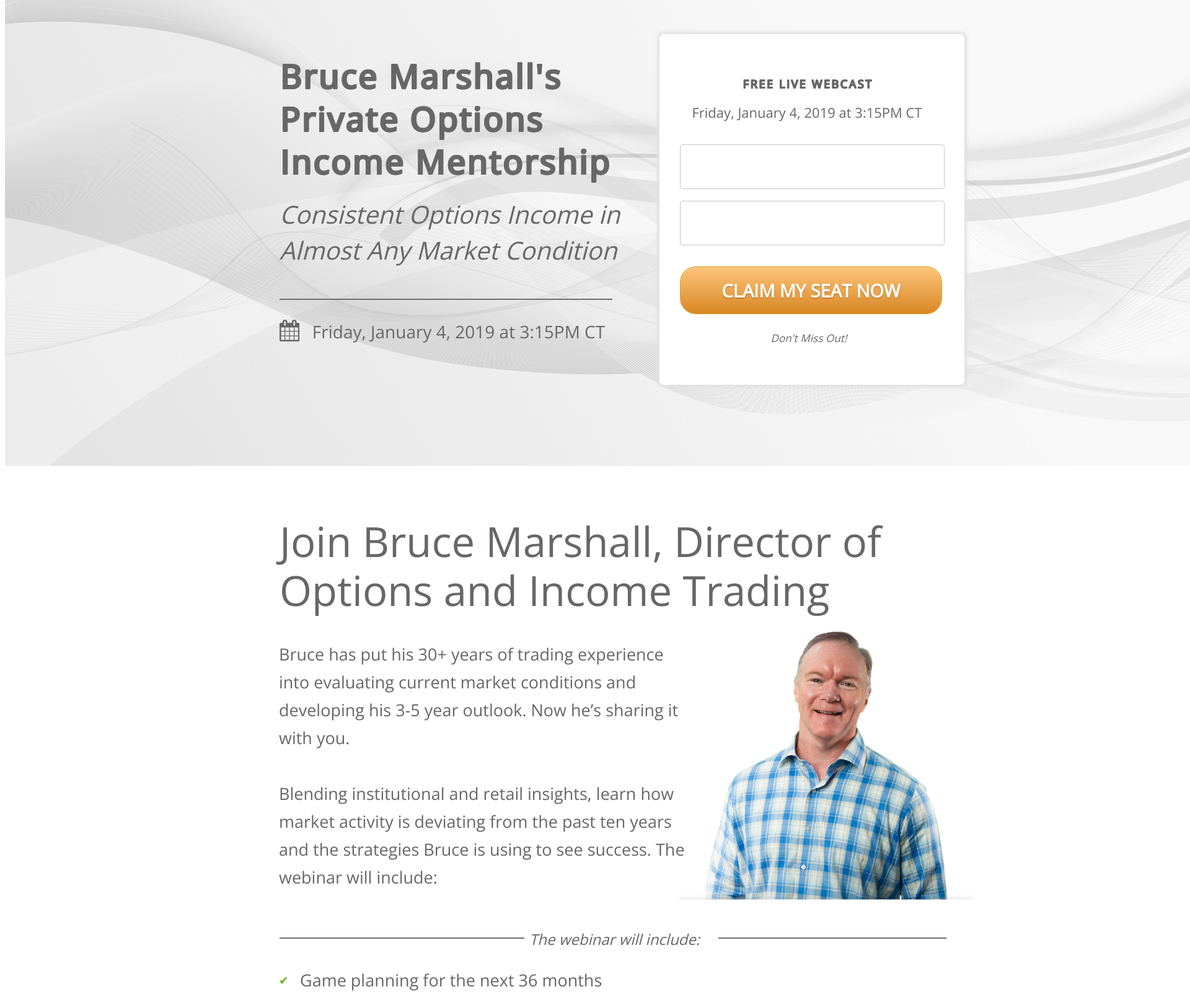
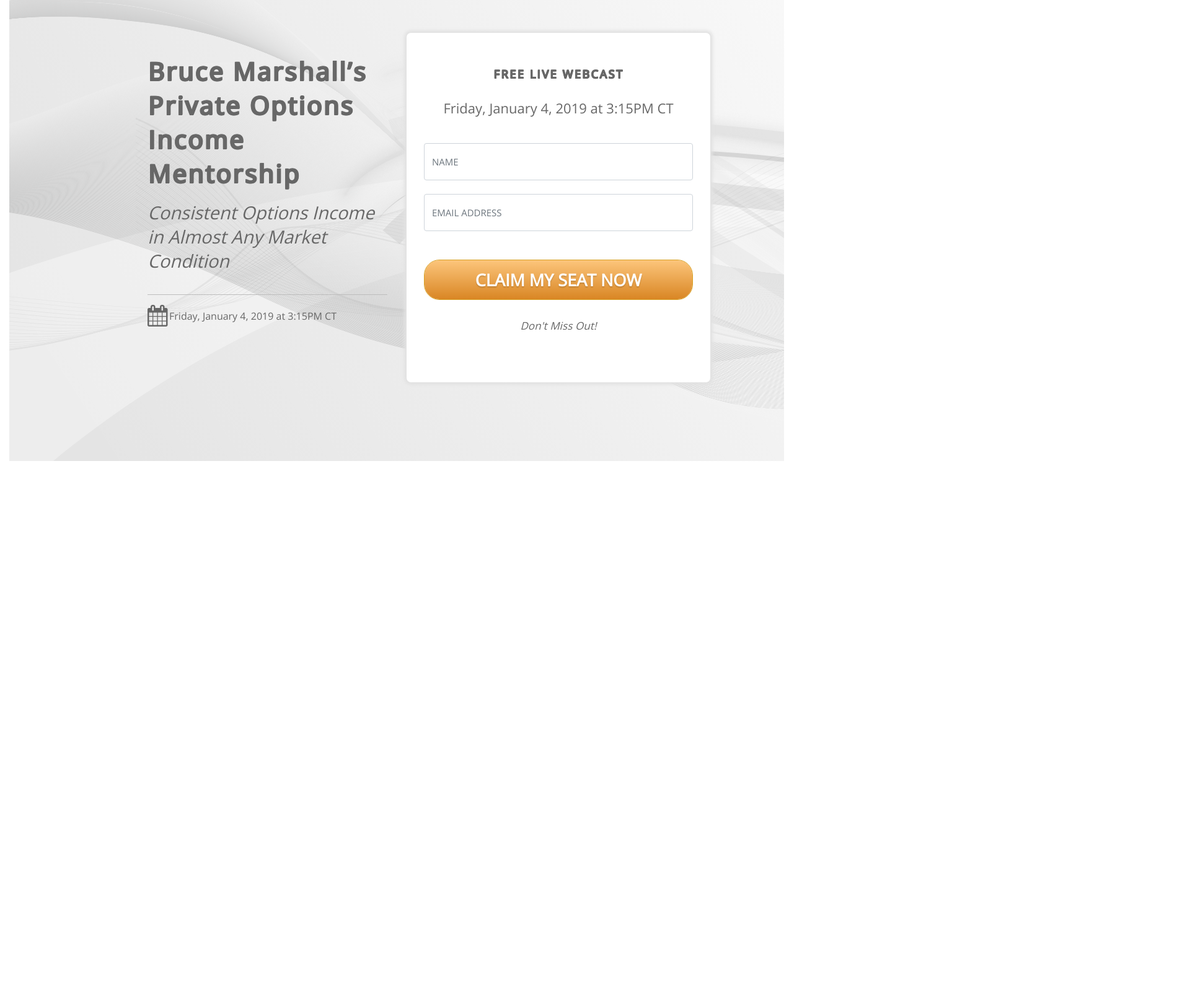
Before and after one commit to davidho104/bruce-mentorship, a plain HTML site: page index.html in a window 1280 px wide. Shown: the part 200-1801 px from the top of the page at 62% size, 1920 px wide, since content can reach past the window. After the commit the page ends 944 px from the top, so only its background shows below. Drawn offline with nearby package versions, Linux system fonts and the light colour scheme.

Commit message:
Added responsiveness, unfinished

```diff
--- a/assets/style.css
+++ b/assets/style.css
@@ -1,76 +1,45 @@
-.nav{
-    left: 0px;
-    width: 2000px;
+*{
+    font-family: 'Open Sans'
+}
+nav{
+    /* left: 0px; */
+    width: 100%;
     height: 148px;
     background: #0C2434 0% 0% no-repeat padding-box;
-}
-.logo{
-    position: absolute;
-    top: 54px;
-    left: 779px;
-    width: 443px;
-    height: 39px;
-    background: transparent url('./img/Trademark-ST-Logo-White.png') 0% 0% no-repeat padding-box;
+    /* float:center; */
+    /* text-align: center; */
 }
 .first-body{
-    top: 148px;
-    left: 0px;
-    width: 2000px;
+    padding-top: 104px;
+    width: 100%;
     height: 796px;
     background: transparent url('./img/Group\ 2138.png') 0% 0% no-repeat padding-box;
 }
-.first-text{
-    position: absolute;
-    top: 288px;
-    left: 451px;
-    width: 574px;
-    height: 216px;
-    text-align: left;
-    font: bold 53px/69px 'Open Sans';
+#first-text{
+    padding-top: 35px;
+    font: bold 40px 'Open Sans';
     text-shadow: 0px 1px, 1.5px 0px, 1px 0.5px;
     letter-spacing: 3px;
     color: #676767;
 }
-.second-text{
-    position: absolute;
-    top: 517px;
-    left: 451px;
-    width: 553px;
-    height: 126px;
-    text-align: left;
-    font: italic 40px/58px 'Open Sans';
+#second-text{
+    padding-top: 16px;
+    padding-bottom: 35px;
+    font: italic 29px 'Open Sans';
     color: #676767;
 }
-.line-decoration{
-    position: absolute;
-    top: 682px;
-    left: 451px;
-    width: 535px;
-    height: 0px;
-    border: 1px solid #707070;
+#line-decoration{
+    /* padding: 23px 0px 0px 0px; */
+    border-bottom: 1.5px solid #bdbdbd;
 }
-.calendar{
-    position: absolute;
-    top: 716px;
-    left: 451px;
-    width: 32px;
-    height: 35px;
-    background: transparent url('./img/Group\ 2084.png') 0% 0% no-repeat padding-box;
+#calendar{
+    padding-top: 16px;
 }
-.date{
-    position: absolute;
-    top: 722px;
-    left: 496px;
-    width: 488px;
-    height: 39px;
-    text-align: center;
-    font: 28px/26px 'Open Sans';
+#date{
+    padding-top: 22px;
     color: #676767;
 }
-.form{
-    position: absolute;
-    top: 254px;
-    left: 1063px;
+.form-box{
     width: 492px;
     height: 566px;
     border: 1px solid #E2E2E2;
@@ -78,249 +47,73 @@
     background: white;
     /* box-shadow: 5px 5px #E2E2E2; */
     box-shadow: 0px 0px 5px 3px #E2E2E2;
-
 }
 .form-description{
-    position: absolute;
-    top: 306px;
-    left: 1192px;
-    width: 222px;
-    height: 26px;
+    padding-top: 54px;
     text-align: center;
-    font: bold 18px/59px 'Open Sans';
+    font: bold 18px 'Open Sans';
     text-shadow: 0px 1px, 1px 0px, 1px 1px;
     letter-spacing: 2.6px;
     color: #676767;
 }
 .form-date{
-    position: absolute;
-    top: 364px;
-    left: 1109px;
-    width: 386px;
-    height: 32px;
+    padding-top: 28px;
     text-align: center;
-    font: 22px/34px 'Open Sans';
+    text-align: center;
+    font: 22px 'Open Sans';
     color: #676767;
 }
-.form-name{
-    position: absolute;
-    top: 433px;
-    left: 1097px;
-    width: 403px;
-    height: 68px;
-    background: #FFFFFF 0% 0% no-repeat padding-box;
-    border: 1px solid #C6C6C6;
-    border-radius: 4px;
+#nameInput{
+    padding: 42px 0px 6px 0px;
 }
-.form-email{
-    position: absolute;
-    top: 524px;
-    left: 1097px;
-    width: 403px;
-    height: 68px;
-    background: #FFFFFF 0% 0% no-repeat padding-box;
-    border: 1px solid #C6C6C6;
-    border-radius: 4px;
+#emailInput{
+    padding: 0px 0px 30px 0px;
 }
-input{
-    font-size: 18px;
-    padding-left: 20px;
-}
-::placeholder{
-    position: absolute;
-    top: 453px;
-    left: 1124px;
-    width: 51px;
-    height: 24px;
-    text-align: left;
-    font: 18px/24px open;
-    color: #CCCCCC;
-}
-button{
-    position: absolute;
-    top: 630px;
-    left: 1097px;
-    width: 423px;
-    height: 77px;
+.claim-button{
+    width: 100%;
+    height: 65px;
     background: transparent linear-gradient(180deg, #FCC57B 0%, #D98624 100%) 0% 0% no-repeat padding-box;
     border: 1px solid #D8A124;
     border-radius: 25px;
     text-align: center;
-    font: bold 29px/39px 'Open Sans';
+    font: bold 27px 'Open Sans';
     color: #FFFFFF;
     text-shadow: 0px 2px 2px #00000029;
     text-decoration: none;
 }
-button:focus{outline: none;}
+form{
+    padding: 0px 13px 0px 13px;
+}
 .miss-out-text{
-    position: absolute;
-    top: 734px;
-    left: 1243px;
-    width: 124px;
-    height: 24px;
+    padding-top: 30px;
     text-align: center;
-    font: italic 17px/24px 'Open Sans';
+    font: italic 17px 'Open Sans';
     letter-spacing: 0.1px;
     color: #676767;
 }
-.second-body{
-    top: 0px;
-    left: 0px;
-    width: 2000px;
-    /* height: 1615px; */
-    /* height: 130%; */
-    background: #FFFFFF 0% 0% no-repeat padding-box;
-}
-.second-header{
-    position: absolute;
-    top: 1034px;
-    left: 451px;
-    width: 1100px;
-    height: 171px;
-    text-align: left;
-    font: lighter 67px/79px 'Open Sans';
-    letter-spacing: 0;
-    color: #676767;
-}
-.paragraph{
-    position: absolute;
-    top: 1233px;
-    left: 450px;
-    width: 668px;
-    height: 400px;
-    text-align: left;
-    font: 27px/45px 'Open Sans';
-    letter-spacing: 0;
-    color: #676767;
-}
-.portrait{
-    position: absolute;
-    top: 1179px;
-    left: 1068px;
-    width: 521px;
-    height: 507px;
-    background: transparent url('./img/Group\ 2137.png') 0% 0% no-repeat padding-box;
-}
-.divider-one{
-    position: absolute;
-    top: 1713px;
-    left: 451px;
-    width: 393px;
-    height: 0px;
-    border: .7px solid #707070;
-}
-.divider-two{
-    position: absolute;
-    top: 1693px;
-    left: 854px;
-    width: 293px;
-    height: 37px;
-    text-align: left;
-    font: italic 24px/45px 'Open Sans';
-    letter-spacing: 0;
-    color: #676767;
-}
-.divider-three{
-    position: absolute;
-    top: 1713px;
-    left: 1159px;
-    width: 366px;
-    height: 0px;
-    border: .7px solid #707070;
-}
-.checkmark{
-    position: absolute;
-    top: 1771px;
-    left: 450px;
-    width: 23px;
-    height: 18px;
-    color:#63B511;
-    font-size: 19px;
-}
-.list-includes{
-    position: absolute;
-    top: 1760px;
-    left: 484px;
-    width: 1041px;
-    height: 403px;
-    text-align: left;
-    font: 27px/44px 'Open Sans';
-    letter-spacing: 0;
-    color: #676767;
-}
-.addition{
-    position: absolute;
-    top: 2176px;
-    left: 433px;
-    width: 51px;
-    height: 51px;
-    background: transparent url('./img/Group\ 2140.png') 0% 0% no-repeat padding-box;
-    z-index: 1;
-}
-.bonus{
-    position: absolute;
-    top: 2222px;
-    left: 494px;
-    width: 1013px;
-    height: 82px;
-    text-align: left;
-    font: bold 27px/45px 'Open Sans';
-    letter-spacing: 0;
-    color: #676767;
-}
-.bonus-border{
-    position: absolute;
-    top: 2190px;
-    left: 450px;
-    width: 1100px;
-    height: 146px;
-    border: 1px solid #E2E2E2;
-    border-radius: 8px;
-}
-.footer{
-    position: absolute;
-    top: 2427px;
-    left: 0px;
-    width: 2000px;
-    height: 148px;
-    background: #0C2434 0% 0% no-repeat padding-box;
-}
-.footer-logo{
-    position: absolute;
-    top: 2491px;
-    left: 363px;
-    width: 225px;
-    height: 20px;
-    z-index: 1;
-}
-.footer-divider{
-    position: absolute;
-    top: 2473px;
-    left: 623px;
-    width: 0px;
-    height: 58px;
-    border: .7px solid #FFFFFF;
-}
-.footer-info{
-    position: absolute;
-    top: 2486px;
-    left: 659px;
-    width: 978px;
-    height: 30px;
-    text-align: left;
-    font: 19px/33px 'Open Sans';
-    color: white;
-    letter-spacing: .3px;
-}
-.email-link{
-    color: #36B8E5;
+.form-control{
+    height:60px;
+    font-size: 15px;
+    font-weight: 100;
 }
 
-/* @media screen and (max-width: 1060px){
-    #primary { width: 67%; }
-    #secondary { width: 30%; margin-left: 3%; }
+
+
+
+
+/* 1200px for large desktops */
+@media (max-width: 992px){
+
 }
-@media screen and (max-width: 768px){
-    #primary { width: 100%; }
-    #secondary { width: 100%; margin: 0; border: none; }
+@media (max-width: 768px){
+
+}
+@media (max-width: 576px){
+
+}
+
+
+/* BS padding fix
+[class*="col-"]{
+    padding: 1rem;
 } */
--- a/index.html
+++ b/index.html
@@ -5,52 +5,47 @@
     <meta name="viewport" content="width=device-width, initial-scale=1.0">
     <meta http-equiv="X-UA-Compatible" content="ie=edge">
     <title>Bruce-Mentorship</title>
+    <link rel="stylesheet" href="https://stackpath.bootstrapcdn.com/bootstrap/4.1.3/css/bootstrap.min.css" integrity="sha384-MCw98/SFnGE8fJT3GXwEOngsV7Zt27NXFoaoApmYm81iuXoPkFOJwJ8ERdknLPMO"
+    crossorigin="anonymous">
     <link href="https://fonts.googleapis.com/css?family=Open+Sans&display=swap" rel="stylesheet">
     <link rel="stylesheet" href="assets/style.css">
 </head>
 <body>
-    <div class="nav"></div>
-    <div class="logo"></div>
-    <div class="first-body"></div>
-    <div class="first-text">Bruce Marshall's Private Options Income Mentorship</div>
-    <div class="second-text">Consistent Options Income in Almost Any Market Condition</div>
-    <div class="line-decoration"></div>
-    <div class="calendar"></div>
-    <div class="date">Friday, January 4, 2019 at 3:15PM CT</div>
-    <div class="form"></div>
-    <div class="form-description">FREE LIVE WEBCAST</div>
-    <div class="form-date">Friday, January 4, 2019 at 3:15PM CT</div>
-    <form>
-        <input id="auto-name" class="form-name" type="text" name="FIRSTNAME" placeholder="NAME" required autocomplete="FIRSTNAME">
-        <input id="auto-email" class="form-email" type="email" name="EMAIL@EMAIL.COM" placeholder="EMAIL ADDRESS" required autocomplete="EMAIL@EMAIL.COM">
-        <!-- <input type="submit"> -->
-         <!-- Add validation and allow enter keypress  -->
-    </form>
-    <script>
-        if(window.location.search.substring(1).split("?")[0].split("=")[1] && window.location.search.substring(1).split("?")[1].split("=")[1]){
-            let email = window.location.search.substring(1).split("?")[0].split("=")[1]
-            let fname = window.location.search.substring(1).split("?")[1].split("=")[1]
-            document.getElementById('auto-name').value=fname;
-            document.getElementById('auto-email').value=email;
-        }
-    </script>
-    <button type="button" onclick="alert('Congratulations, seat successfully claimed!')">CLAIM MY SEAT NOW</button>
-    <div class="miss-out-text">Don't Miss Out!</div>
-    <div class="second-body"></div>
-    <div class="second-header">Join Bruce Marshall, Director of Options and Income Trading</div>
-    <div class="paragraph">Bruce has put his 30+ years of trading experience into evaluating current market conditions and developing his 3-5 year outlook. Now he’s sharing it with you. <br><br> Blending institutional and retail insights, learn how market activity is deviating from the past ten years and the strategies Bruce is using to see success. The webinar will include:</div>
-    <div class="portrait"></div>
-    <div class="divider-one"></div>
-    <div class="divider-two"> The webinar will include: </div>
-    <div class="divider-three"></div>
-    <div class="checkmark">✔<br><br><br><br>✔<br><br><br><br>✔<br><br><br><br><br><br>✔</div>
-    <div class="list-includes">Game planning for the next 36 months <br><br> How to use the Greeks to defend your trades <br><br> Beta weight techniques to identify risks, opportunities and how to take advantage of those opportunities <br><br> Portfolio management based on institutional, market-moving activity, creating trading opportunities for retail traders</div>
-    <div class="addition"></div>
-    <div class="bonus">Bonus: Sneak peek at the strategy Bruce is currently using in these volatile markets that has had over a 70% success rate</div>
-    <div class="bonus-border"></div>
-    <div class="footer"></div>
-    <img class="footer-logo" src="./assets/img/Trademark-ST-Logo-White.png" alt="Logo">
-    <div class="footer-divider"></div>
-    <div class="footer-info"><a class="email-link" href="mailto:support@simplertrading.com">support@simplertrading.com</a> &nbsp; - &nbsp;  4300 N Quinlan Park Rd &nbsp; - &nbsp; Austin, TX 78732 &nbsp; - &nbsp; 512-266-8659</div>
+    <div class="container-fluid">
+        <nav class="navbar navbar-expand-xl|lg|md|sm"><img src="./assets/img/Trademark-ST-Logo-White.png" alt="Simpler Trading Logo" style="display:block; margin-left: auto;margin-right: auto;"></nav>
+        <div class="container-fluid first-body">
+            <div class="row">
+                <div class="col-xs-2 col-sm-2 col-md-2 col-lg-2 col-xl-2"></div>
+                <div class="col-xs-4 col-sm-4 col-md-4 col-lg-4 col-xl-4">
+                    <div class="row">
+                        <div class="col-xs-12 col-sm-12 col-md-12 col-lg-12 col-xl-12" id="first-text">Bruce Marshall’s Private Options Income Mentorship</div>
+                        <div class="col-xs-12 col-sm-12 col-md-12 col-lg-12 col-xl-12" id="second-text">Consistent Options Income in Almost Any Market Condition</div>
+                        <div class="container">
+                            <div class="col-xs-12 col-sm-12 col-md-12 col-lg-12 col-xl-12" id="line-decoration"></div>
+                        </div>
+                        <div class="col-xs-1 col-sm-1 col-md-1 col-lg-1 col-xl-1" id="calendar"><img src="./assets/img/Group 2084.png"></div>
+                        <div class="col-xs-11 col-sm-11 col-md-11 col-lg-11 col-xl-11" id="date">Friday, January 4, 2019 at 3:15PM CT</div>
+
+                    </div>
+                </div>
+                <div class="col-xs-3 col-sm-3 col-md-3 col-lg-3 col-xl-3">
+                    <div class="container-fluid form-box">
+                        <div class="form-description">FREE LIVE WEBCAST</div>
+                        <div class="form-date">Friday, January 4, 2019 at 3:15PM CT</div>
+                        <form>
+                            <div class="form-group" id="nameInput">
+                                <input type="name" class="form-control" placeholder="NAME">
+                            </div>
+                            <div class="form-group" id="emailInput">
+                                <input type="email" class="form-control" aria-describedby="emailHelp" placeholder="EMAIL ADDRESS">
+                            </div>
+                            <button type="submit" class="btn btn-primary claim-button">CLAIM MY SEAT NOW</button>
+                        </form>
+                        <div class="miss-out-text">Don't Miss Out!</div>
+                    </div>
+                </div>
+            </div>
+        </div>
+    </div>
 </body>
 </html>
```
Also changed, not shown: 1 other file.
